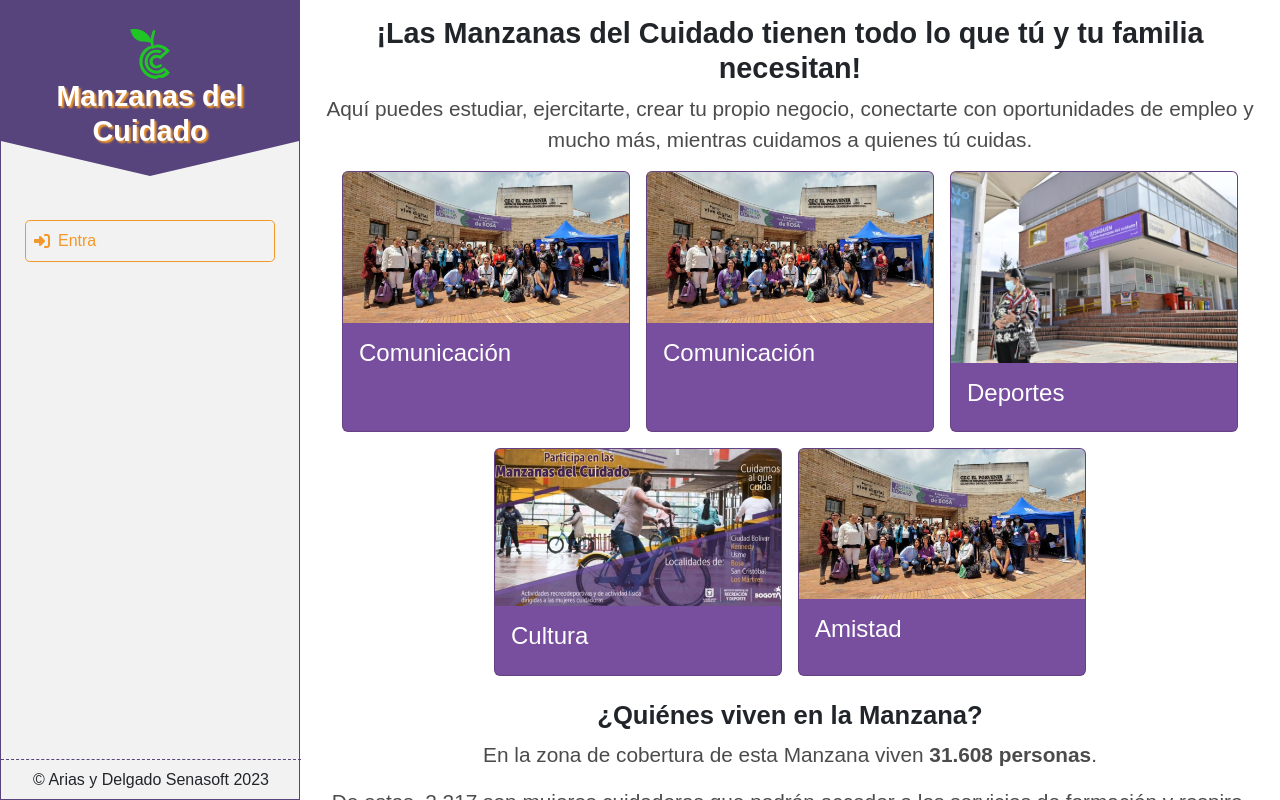
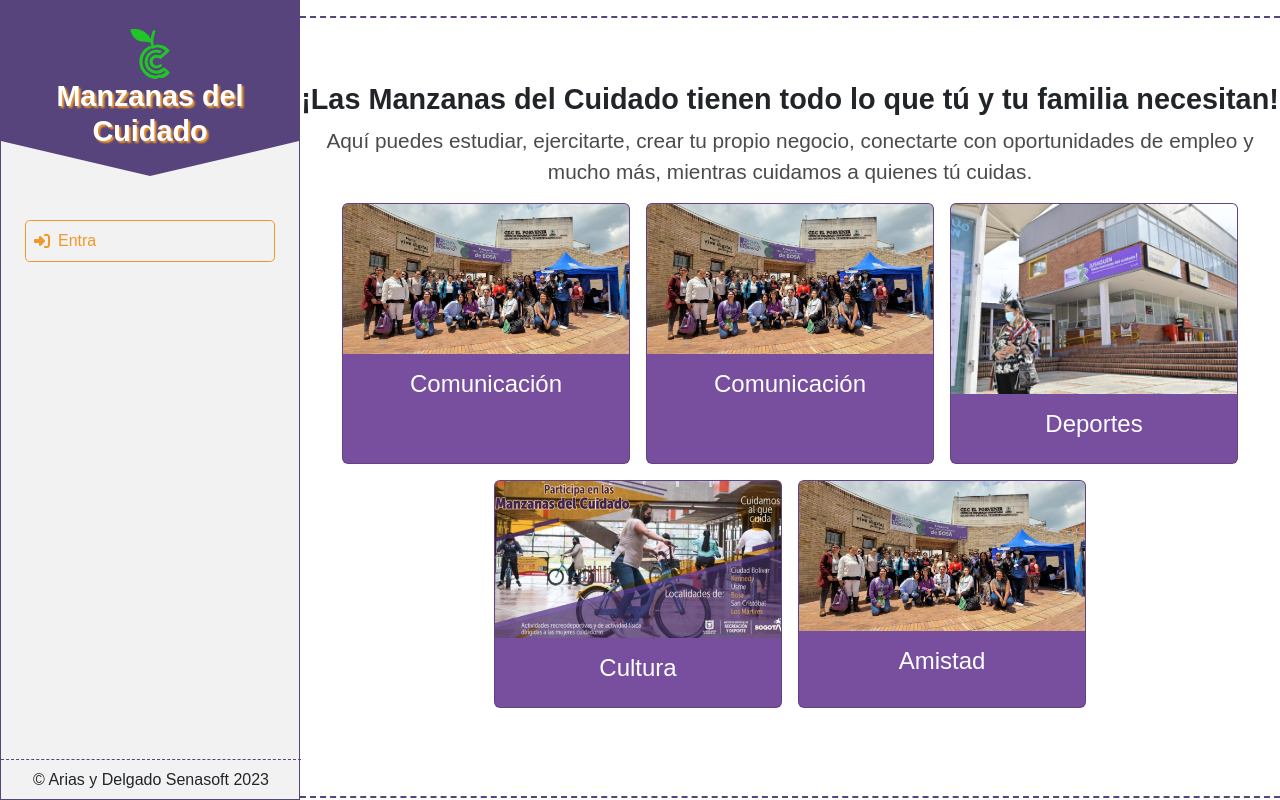
Before and after one commit to AriasCamilaA/MujeresDigitales, a React (Create React App) app in the folder front/: page /Landing in a window 1280 px wide. Built offline with nearby package versions, Linux system fonts and the light colour scheme.

Commit message:
Correciones estilos

```diff
--- a/front/src/pages/Landing.js/Landing.css
+++ b/front/src/pages/Landing.js/Landing.css
@@ -8,3 +8,8 @@
 .card{
     width: 18em;
 }
+
+.Landing section{
+    border-top: 2px dashed var(--moradoOscuro);
+    padding: 4em 0;
+}
--- a/front/src/pages/Landing.js/index.js
+++ b/front/src/pages/Landing.js/index.js
@@ -3,15 +3,14 @@
 
 const Landing = () => {
   return (
-    <div py-2>
+    <div className='Landing'>
       <section className='container text-center'>
-        <h1>
+        <h1 className='text-center'>
         ¡Las Manzanas del Cuidado tienen todo lo que tú y tu familia necesitan!
         </h1>
         <p>
         Aquí puedes estudiar, ejercitarte, crear tu propio negocio, conectarte con oportunidades de empleo y mucho más, mientras cuidamos a quienes tú cuidas.
         </p>
-      </section>
       <div className='cardsContainer'>
         <div class="card text-white bg_moradoClaro">
           <img class="card-img-top" src="img/manzana-cuidado-bosa.jpg" alt='Comunicación'/>
@@ -44,6 +43,7 @@
           </div>
         </div>
       </div>
+      </section>
       <section className="container mt-4 text-center">
         <h2>¿Quiénes viven en la Manzana?</h2>
         <p>
@@ -54,7 +54,12 @@
         </p>
         <span>(Fuente: Censo DANE 2018)</span>
       </section>
-
+      <section className="container mt-4 text-center">
+        <h1>
+          Ubicaciones
+        </h1>
+        <img src='img/info.jpeg' alt='Ubicaciones' className='w-100'/>
+      </section>
     </div>
   )
 }
```
Also changed, not shown: 1 other file (tests, documents, lock files or other folders).
